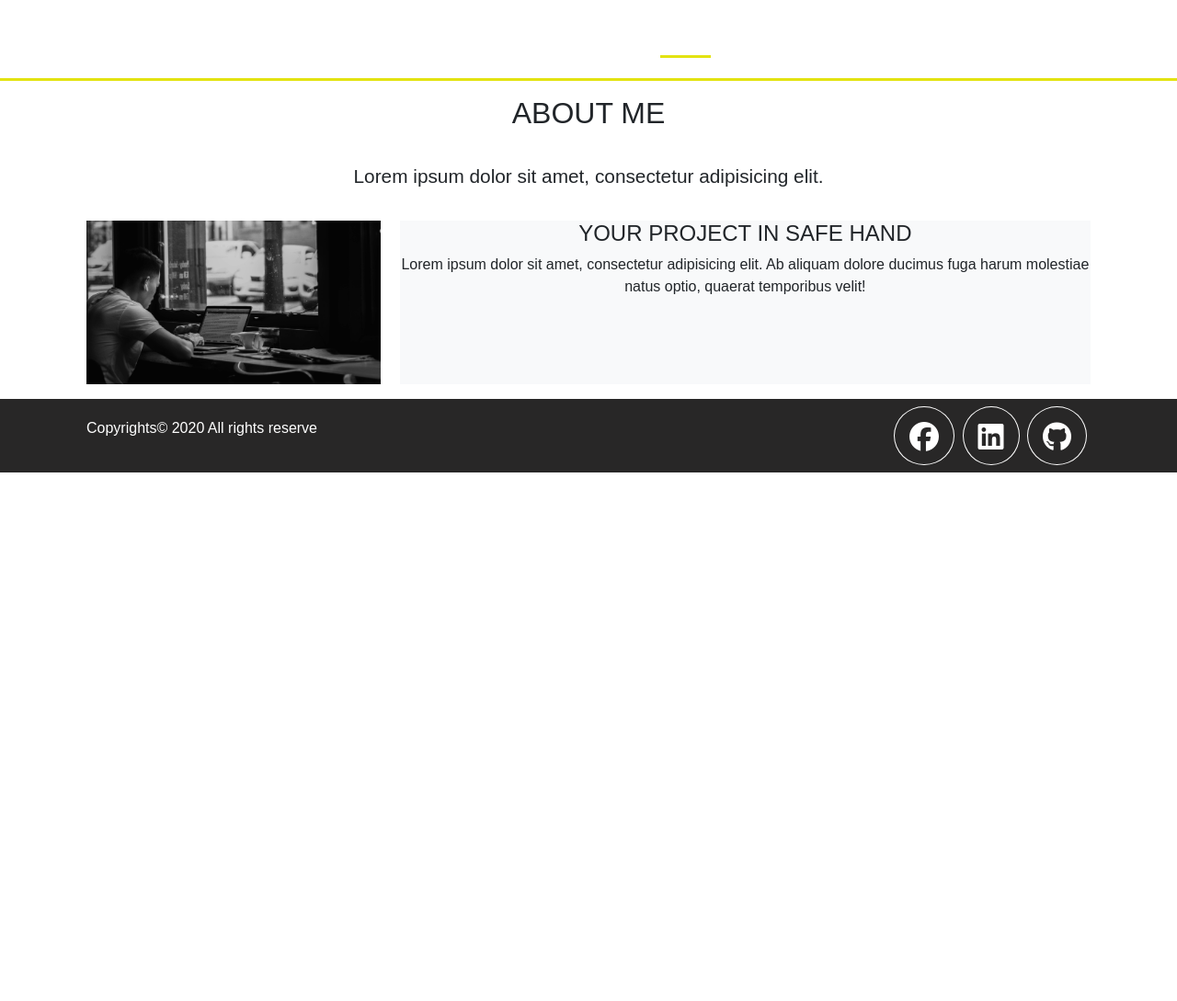
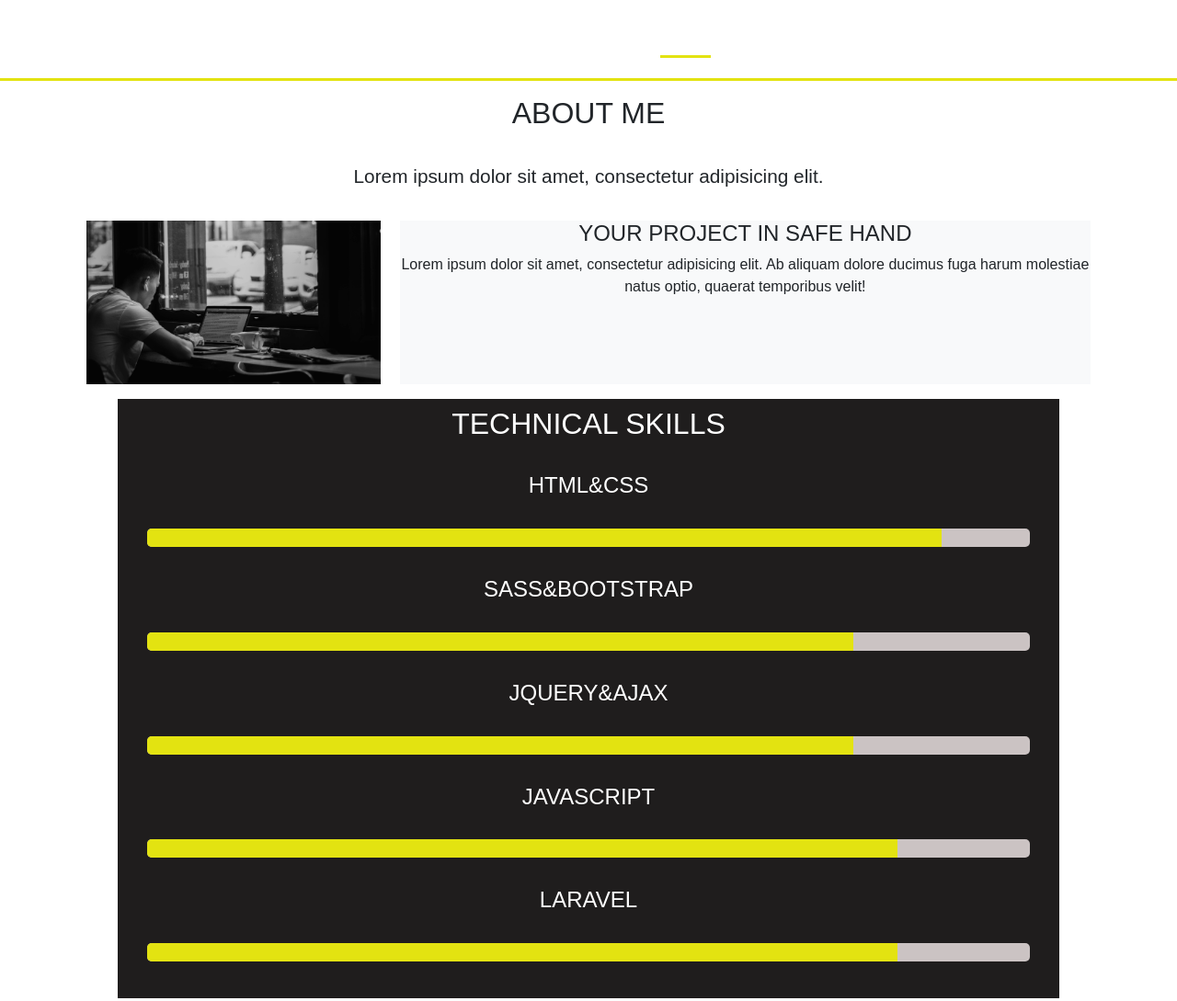
Before and after one commit to Mdmehedihasanrifat/FreeCodecampPortfolio, a website: page about.html in a window 1280 px wide. Shown: the top 1089 px of the page at 92% size. Before the commit the page ends 800 px from the top, so only its background shows below. Drawn offline with nearby package versions, Linux system fonts and the light colour scheme.

Commit message:
complete about

```diff
--- a/about.html
+++ b/about.html
@@ -61,6 +61,41 @@
 
 </section>
 
+
+<section id="about-c" class="text-center py-2">
+  <h2 class="section-title">Technical skills</h2>
+  <div class="bottom-line"></div>
+  <h4>HTML&CSS</h4>
+  <div class="progress">
+  <div style="width:90%"></div>
+  </div>
+  <h4>sass&Bootstrap</h4>
+  <div class="progress">
+    <div style="width:80%"></div>
+  </div>
+  <h4>jquery&ajax</h4>
+  <div class="progress">
+    <div style="width:80%"></div>
+  </div>
+
+
+
+
+  <h4>Javascript</h4>
+  <div class="progress">
+    <div style="width:85%"></div>
+  </div>
+
+
+  <h4>Laravel</h4>
+  <div class="progress">
+    <div style="width:85%"></div>
+  </div>
+
+
+
+</section>
+
 <footer class="main-footer">
   <div class="footer-content container">
 
--- a/scss/_config.scss
+++ b/scss/_config.scss
@@ -2,6 +2,6 @@
 $website-width:1280px;
 $main_color: #e3e311;
 $light-color: #f8f0f0;
-$medium-color: #afabab;
+$medium-color: #cbc3c3;
 $dark-color: #282727;
 $bg-img:url("../img/irvan-smith-ymn_TY_MBn8-unsplash.jpg");
--- a/scss/main.scss
+++ b/scss/main.scss
@@ -273,3 +273,28 @@ a{
 
   grid-area:bio;
 }
+
+
+#about-c{
+background: #1f1d1d;
+  color: white;
+  width: 80%;
+  margin:0 10% 2% 10%;
+
+  .progress{
+    overflow: hidden;
+    height:20px;
+    color: white;
+    background: $medium-color;
+    border-radius: 5px;
+    border-bottom: .3rem;
+    margin: 2rem;
+    div{
+      height: 100%;
+      color: white;
+      text-align: center;
+      background:$main_color;
+    }
+
+  }
+}
```
Also changed, not shown: css/main.css.
